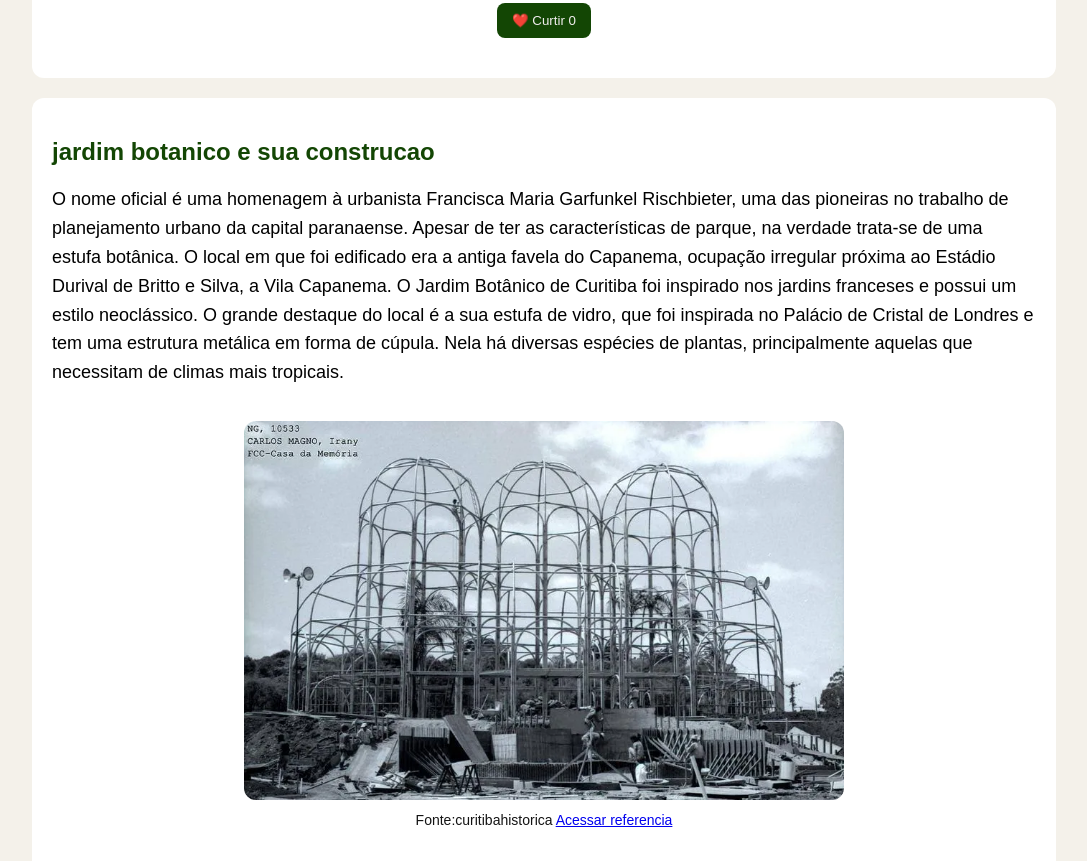
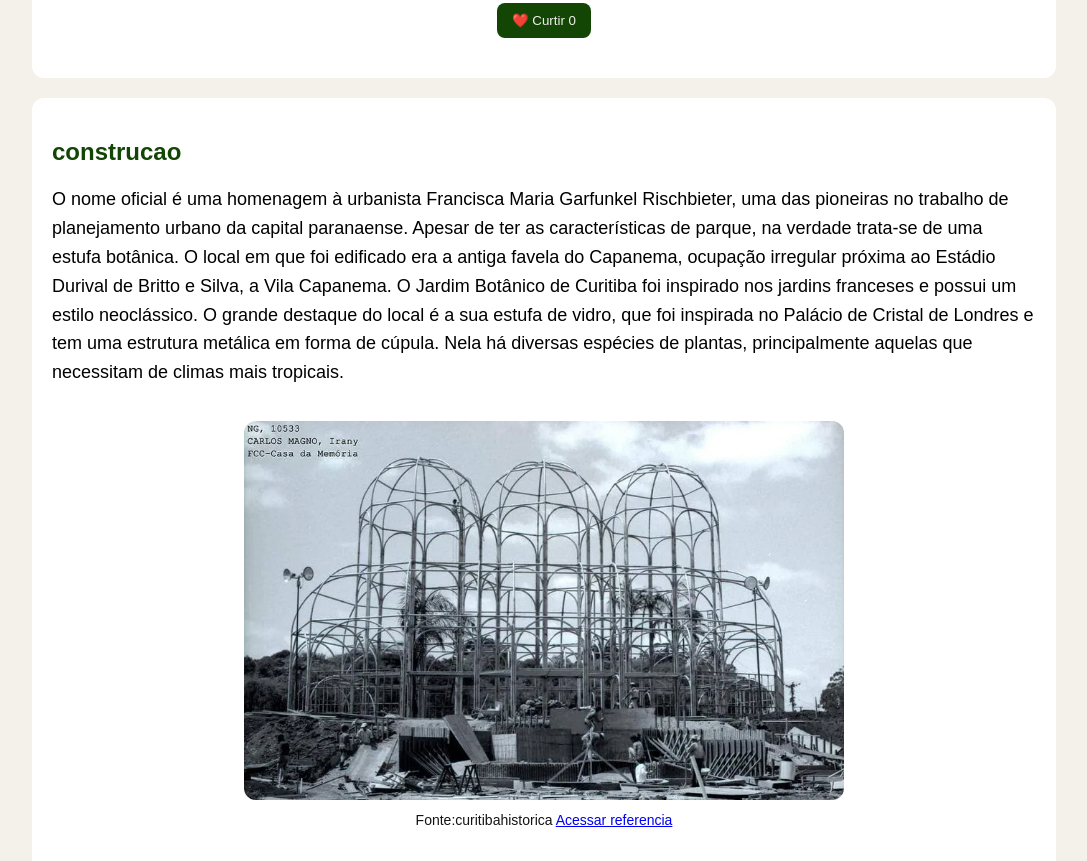
Before and after one commit to silvaconceicaomiguel-sys/tarefa.ed.digital, a plain HTML site: page index.html in a window 1280 px wide. Shown: the part 2549-3410 px from the top of the page, without its empty margins (96-1183 px from the left). Drawn offline with Linux system fonts and the light colour scheme.

Commit message:
construcao

```diff
--- a/index.html
+++ b/index.html
@@ -96,8 +96,8 @@
             </button>
         </section>
 
-        <section id="memoria">
-            <h2> jardim botanico e sua construcao</h2>
+        <section id="construcao">
+            <h2> construcao</h2>
             <p>O nome oficial é uma homenagem à urbanista Francisca Maria Garfunkel Rischbieter, uma das pioneiras no
                 trabalho de planejamento urbano da capital paranaense. Apesar de ter as características de parque, na
                 verdade trata-se de uma estufa botânica. O local em que foi edificado era a antiga favela do Capanema,
```
